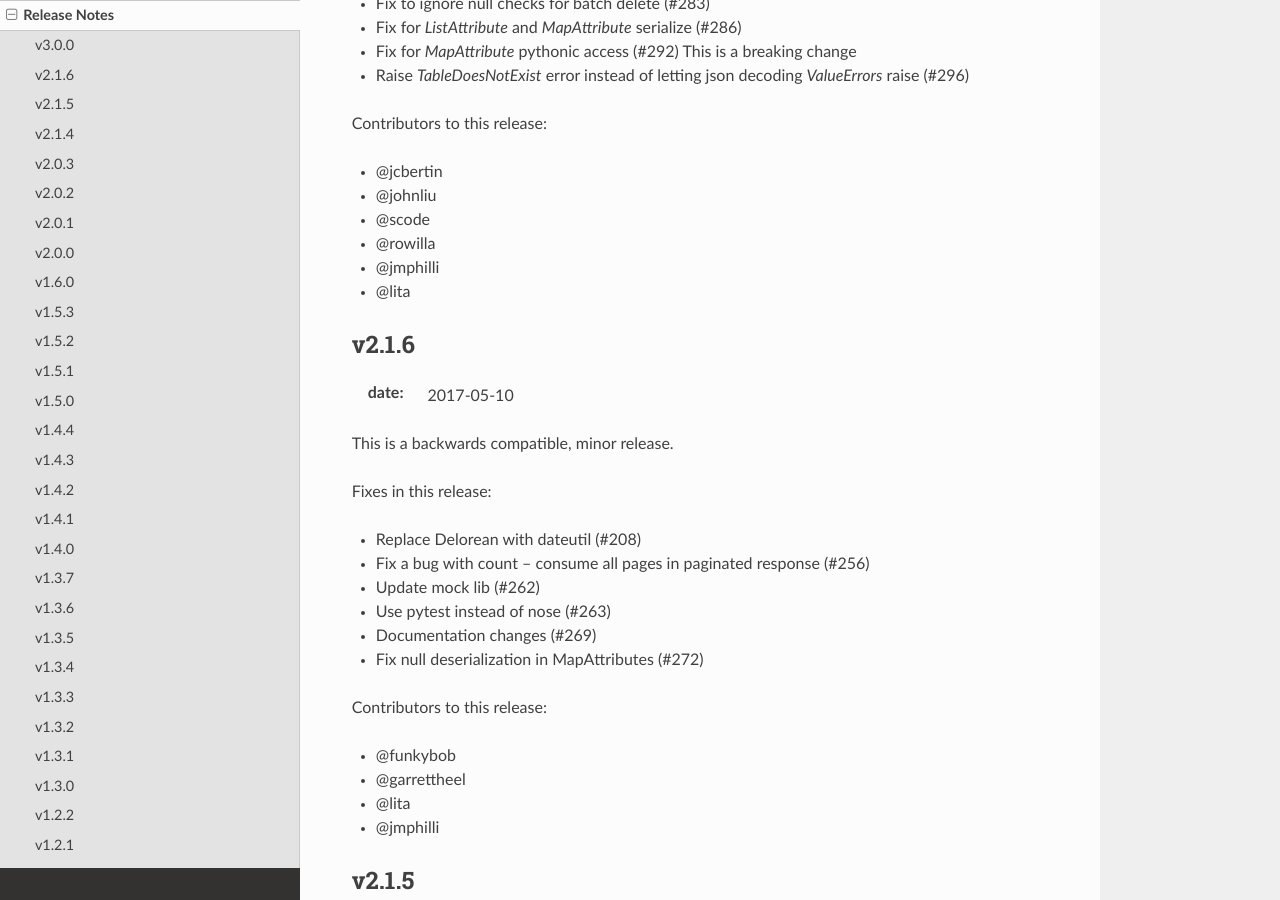
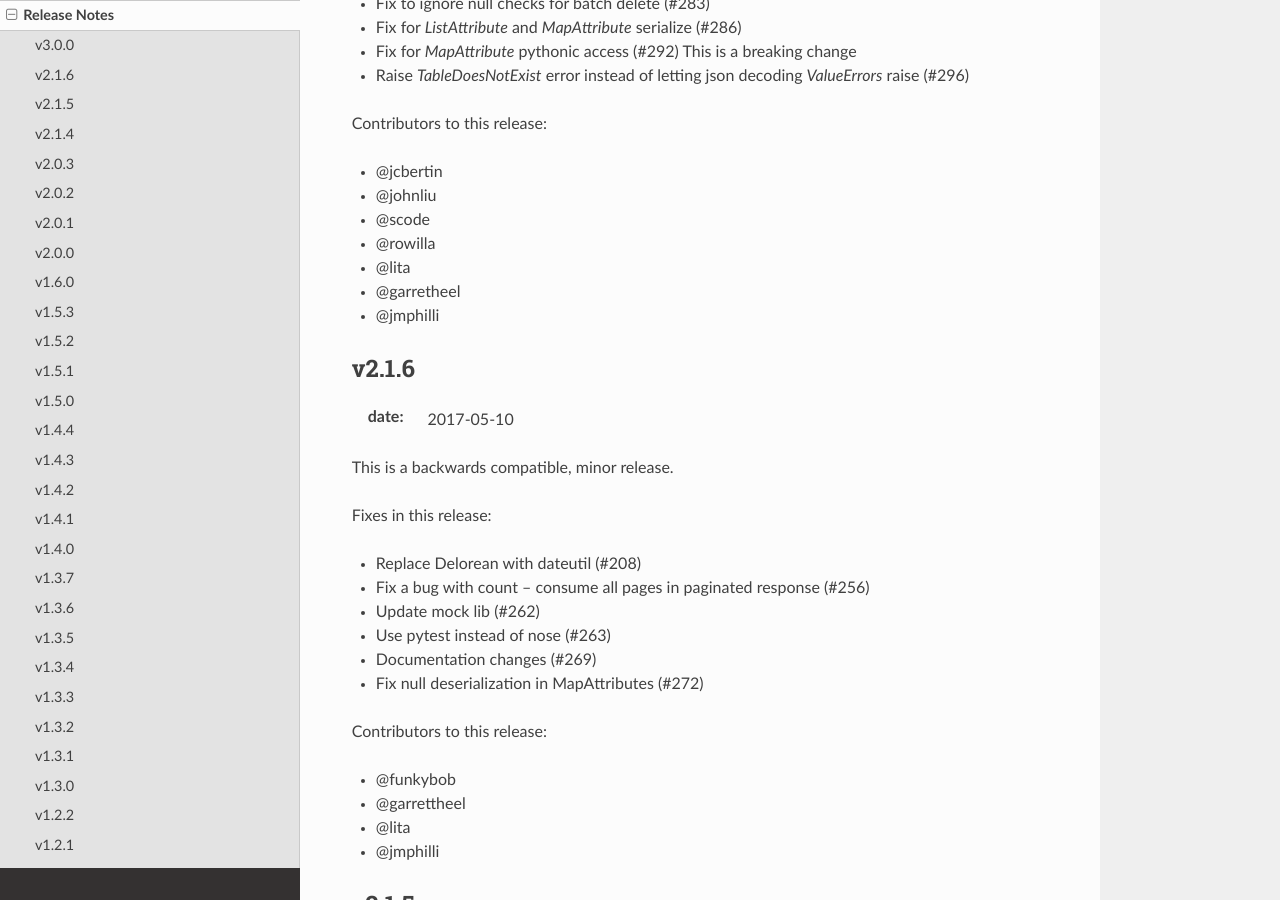
Before and after one commit to pynamodb/PynamoDB, a Sphinx documentation site: the page built from docs/release_notes.rst, in a window 1280 px wide and 900 px high, scrolled down 584 px. Built offline with Sphinx 7.4.7 and the Read the Docs theme 2.0.0, drawn with Linux system fonts in a browser that asks for light colours; pages that are not in the unit, such as notebooks, are missing from menus.

Commit message:
add garrett

```diff
--- a/docs/release_notes.rst
+++ b/docs/release_notes.rst
@@ -27,8 +27,9 @@ Contributors to this release:
 * @johnliu
 * @scode
 * @rowilla
+* @lita
+* @garretheel
 * @jmphilli
-* @lita
 
 v2.1.6
 ------
```
